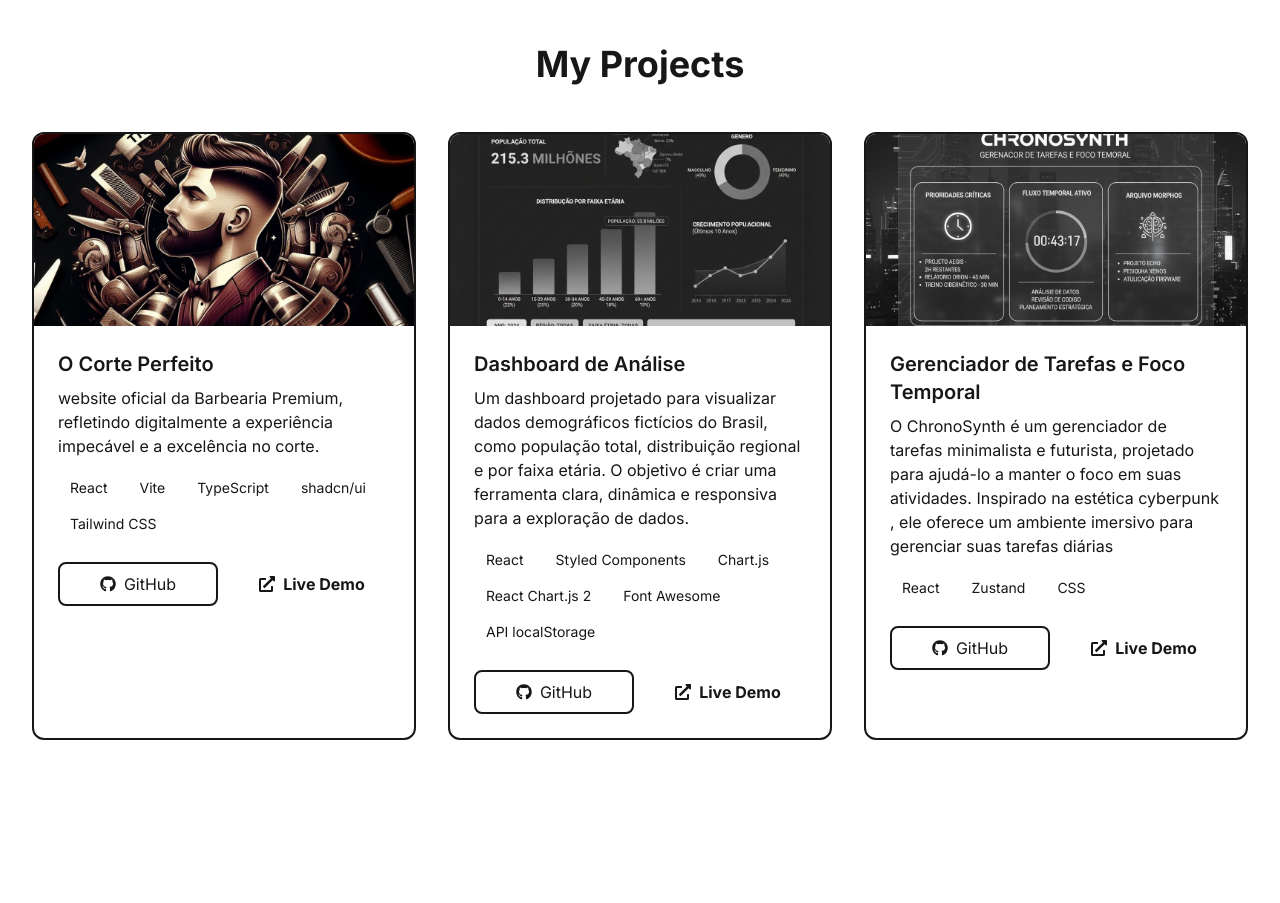
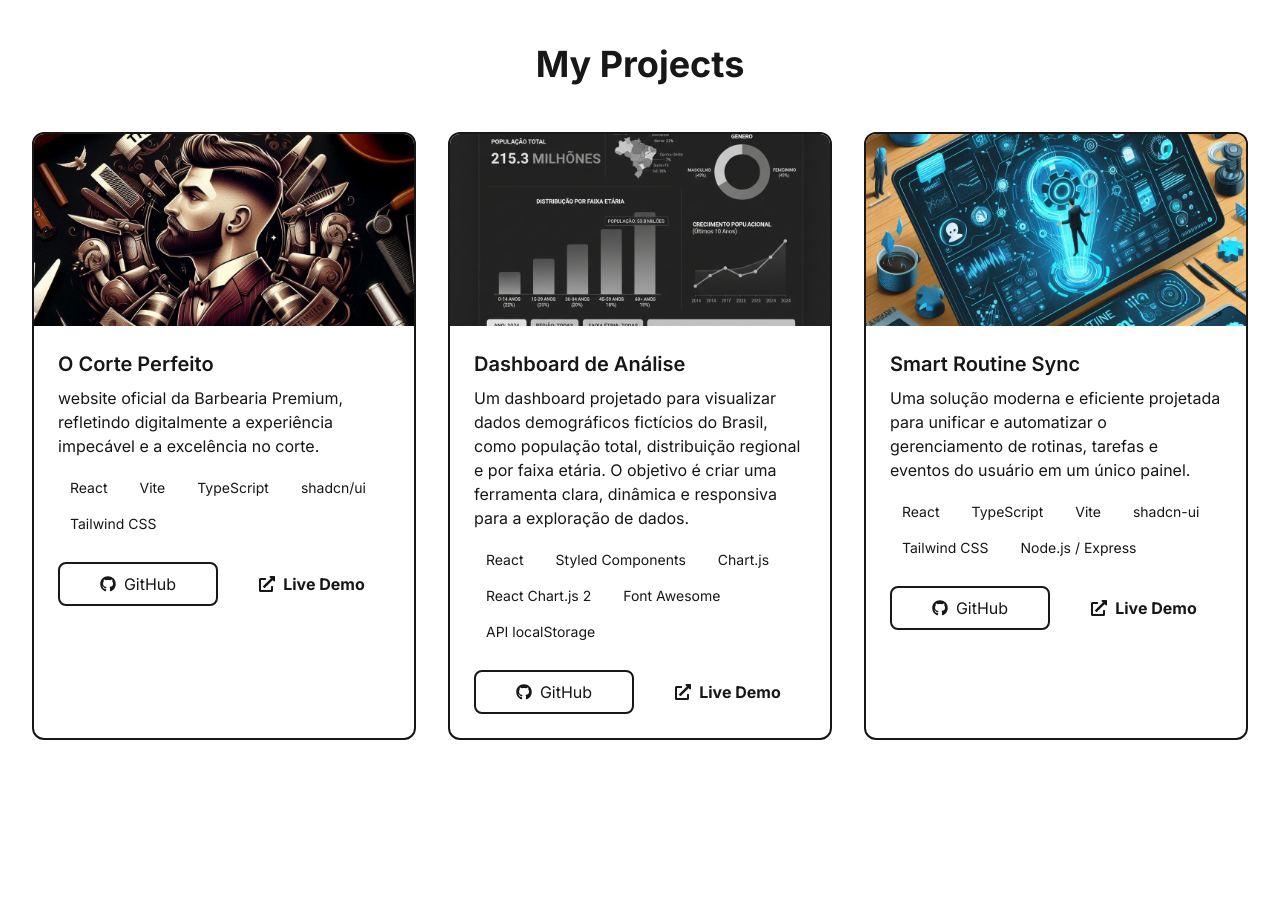
Before and after one commit to PatricAugusto/Portfolio-2.0.0, a Next.js app: page / in a window 1280 px wide. Shown: the part 1860-2763 px from the top of the page. Built offline with nearby package versions, Linux system fonts and the light colour scheme.

Commit message:
feat: Atualiza o componente Projects e adiciona novo asset de imagem.

```diff
--- a/src/components/Projects.jsx
+++ b/src/components/Projects.jsx
@@ -20,12 +20,12 @@ const projects = [
     liveLink: 'https://dashboard-interativo-com-graficos.vercel.app/',
   },
   {
-    title: 'Gerenciador de Tarefas e Foco Temporal',
-    description: 'O ChronoSynth é um gerenciador de tarefas minimalista e futurista, projetado para ajudá-lo a manter o foco em suas atividades. Inspirado na estética cyberpunk , ele oferece um ambiente imersivo para gerenciar suas tarefas diárias',
-    technologies: ['React', 'Zustand', 'CSS'],
-    image: '/Gerenciador.png',
-    githubLink: 'https://github.com/PatricAugusto/ChronoSynth-Gerenciador-de-Tarefas-e-Foco-Temporal/tree/main',
-    liveLink: 'https://chrono-synth-gerenciador-de-tarefas.vercel.app/',
+    title: 'Smart Routine Sync',
+    description: 'Uma solução moderna e eficiente projetada para unificar e automatizar o gerenciamento de rotinas, tarefas e eventos do usuário em um único painel.',
+    technologies: ['React', '	TypeScript', 'Vite', 'shadcn-ui', 'Tailwind CSS', 'Node.js / Express'],
+    image: '/SmartRoutine.jpeg',
+    githubLink: 'https://github.com/PatricAugusto/smart-routine-sync',
+    liveLink: 'https://smart-routine-sync.vercel.app/',
   },
 ];
 
```
Also changed, not shown: public/Gerenciador.png (deleted), public/SmartRoutine.jpeg (added).
